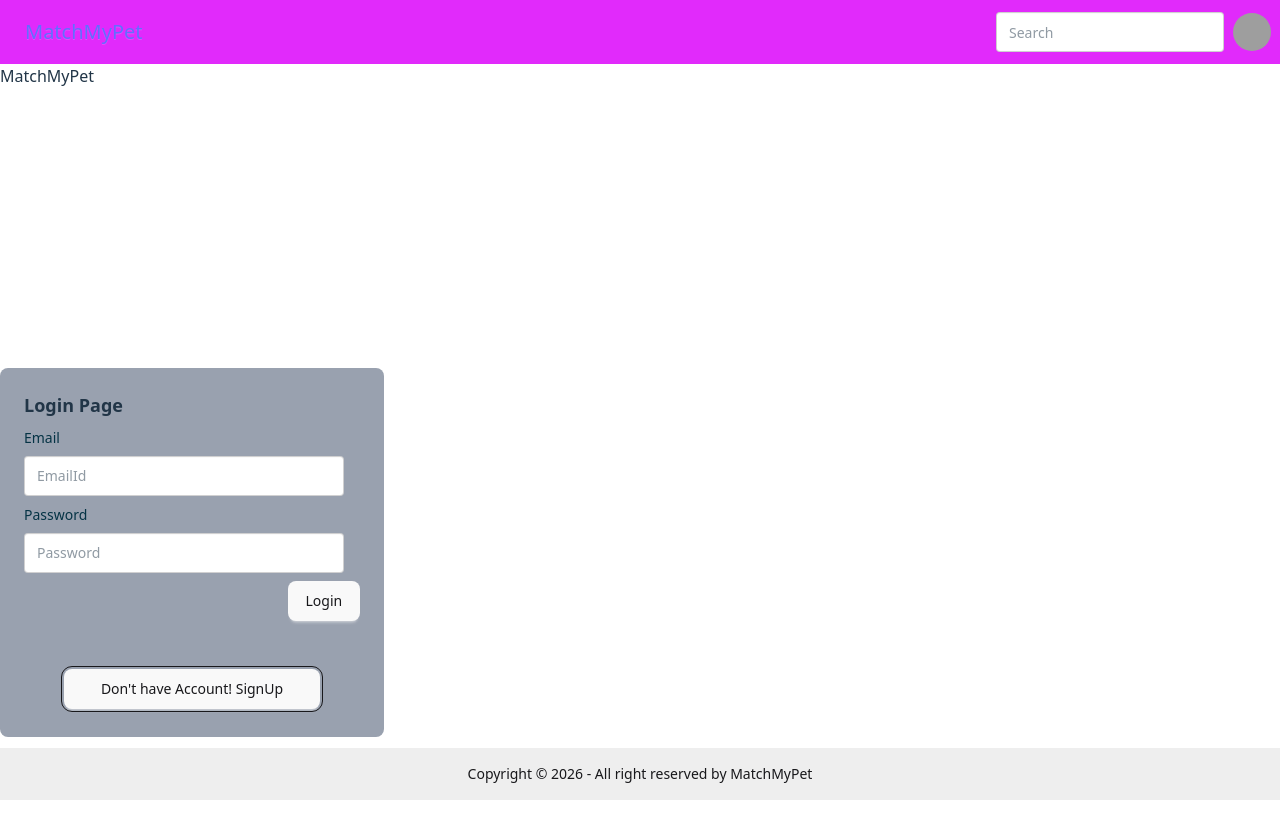
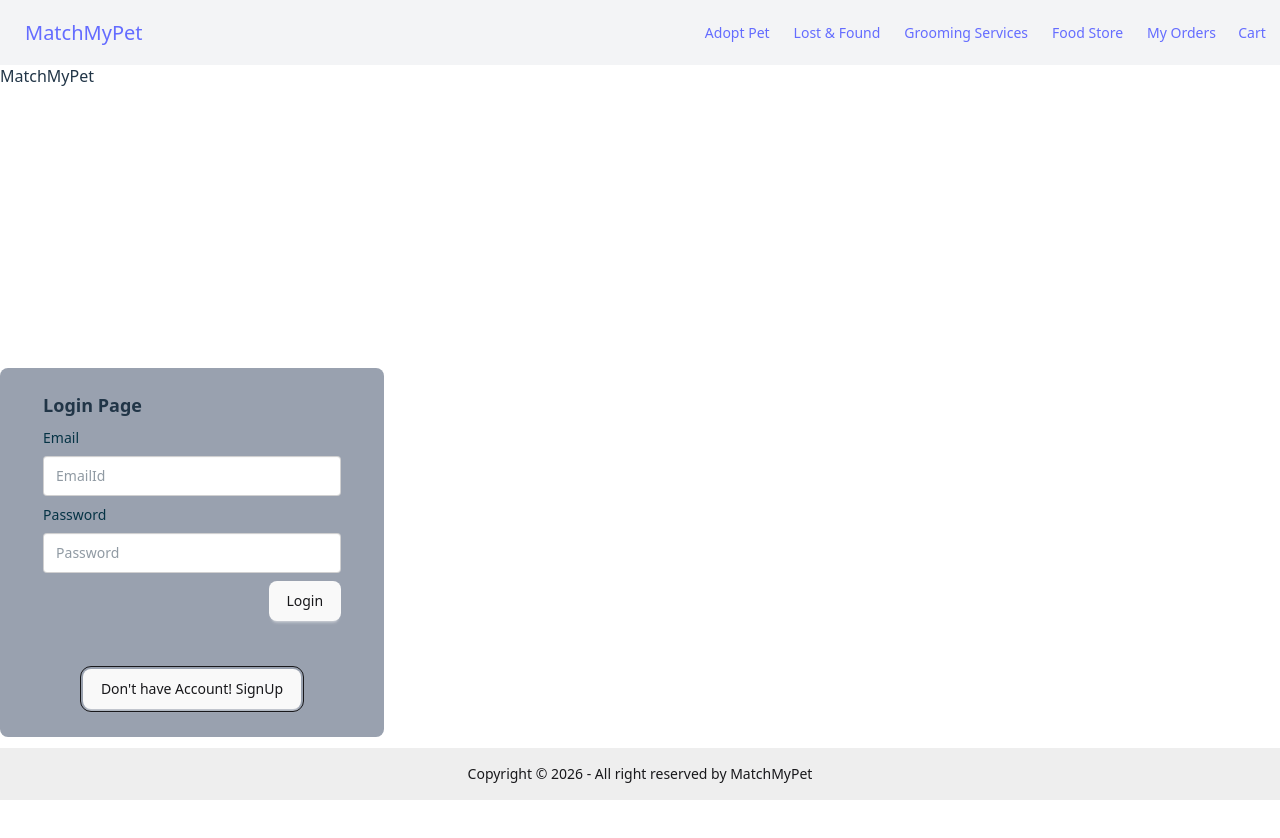
Before and after one commit to somenathde/MatchMyPet-frontend, a React (Vite) app: page /login in a window 1280 px wide. Shown: the top 838 px of the page. Built offline with nearby package versions, Linux system fonts and the light colour scheme; grey boxes are pictures that could not be loaded.

Commit message:
feat:NavBar

```diff
--- a/src/App.jsx
+++ b/src/App.jsx
@@ -1,27 +1,38 @@
 
 import './App.css'
-import NavBar from './NavBar'
+import NavBar from './componants/NavBar'
 import { BrowserRouter, Routes, Route } from 'react-router-dom'
 
-import Footer from './Footer'
-import Login from './Login'
-import Body from './Body'
+import Footer from './componants/Footer'
+import Login from './componants/Login'
+import Body from './componants/Body'
+import { Provider } from 'react-redux'
+import appStore from './utils/appStore'
 
 function App() {
 
   return (
     <>
+      <Provider store={appStore}>
         <BrowserRouter>
           <NavBar />
           <Routes>
             <Route path="/" element={<Body />}>
-            <Route path="login" element={<div><Login /></div>} />
-            <Route path="signup" element={<div>Signin Page</div>} />
+              <Route path="/login" element={<div><Login /></div>} />
+              <Route path="/signup" element={<div>Signin Page</div>} />
+              <Route path="/adopt" element={<h1>Adopt Pet Page</h1>} />
+              <Route path="/lost-and-found" element={<h1>Lost & Found Page</h1>} />
+              <Route path="/grooming" element={<h1>Grooming Services Page</h1>} />
+              <Route path="/stores" element={<h1>Food Store Page</h1>} />
+              <Route path="/orders" element={<h1>Orders Page</h1>} />
+              <Route path="/profile" element={<h1>profile Page</h1>} />
+              <Route path="/logout" element={<h1>You have successfully logged out Page</h1>} />
 
             </Route>
           </Routes>
           <Footer />
         </BrowserRouter>
+      </Provider>
 
 
 
--- a/src/Login.jsx
+++ /dev/null
@@ -1,35 +0,0 @@
-import axios from 'axios';
-import React, { useState } from 'react'
-import { useNavigate } from 'react-router-dom';
-
-const Login = () => {
-  const[emailId,setEmailId]=useState("");
-  const[password,setPassword]=useState("");
-  const navigate=useNavigate();
-  const handleLogin=async()=>{
-    try {
-      await axios.post(import.meta.env.VITE_SERVER_URL+"/auth/login",{emailId,password},{withCredentials:true})
-    } catch (error) {
-      console.error(error)
-    }
-  }
-  return (
-    <div className='min-h-screen flex items-center  mx-auto'>
-      <div className="card bg-gray-400 text-shadow-gray-950 w-96 ">
-        <div className="card-body">
-          <h2 className="card-title">Login Page</h2>
-          <label className="label text-cyan-950">Email</label>
-          <input type="email" className="input" placeholder="EmailId" value={emailId} onChange={(e)=>setEmailId(e.target.value)} />
-          <label className="label text-cyan-950">Password</label>
-          <input type="password" className="input" placeholder="Password" value={password} onChange={(e)=>setPassword(e.target.value)}/>
-          <div className="card-actions justify-end">
-            <button className="btn" onClick={handleLogin}>Login</button>
-          </div>
-          <button className="btn outline m-10 mb-1" onClick={()=>navigate("/signup")}>Don't have Account! SignUp</button>
-        </div>
-
-      </div></div>
-  )
-}
-
-export default Login
--- a/src/NavBar.jsx
+++ /dev/null
@@ -1,37 +0,0 @@
-import React from 'react'
-
-const NavBar = () => {
-  return (
-    <div className="navbar  bg-fuchsia-500 fixed top-0 left-0 w-full">
-  <div className="flex-1">
-    <a className="btn btn-ghost text-xl">MatchMyPet</a>
-  </div>
-  <div className="flex gap-2">
-    <input type="text" placeholder="Search" className="input input-bordered w-24 md:w-auto" />
-    <div className="dropdown dropdown-end">
-      <div tabIndex={0} role="button" className="btn btn-ghost btn-circle avatar">
-        <div className="w-10 rounded-full">
-          <img
-            alt="Tailwind CSS Navbar component"
-            src="https://img.daisyui.com/images/stock/photo-1534528741775-53994a69daeb.webp" />
-        </div>
-      </div>
-      <ul
-        tabIndex="-1"
-        className="menu menu-sm dropdown-content bg-base-100 rounded-box z-1 mt-3 w-52 p-2 shadow">
-        <li>
-          <a className="justify-between">
-            Profile
-            <span className="badge">New</span>
-          </a>
-        </li>
-        <li><a>Settings</a></li>
-        <li><a>Logout</a></li>
-      </ul>
-    </div>
-  </div>
-</div>
-  )
-}
-
-export default NavBar
--- /dev/null
+++ b/src/componants/Login.jsx
@@ -0,0 +1,40 @@
+import axios from 'axios';
+import React, { useState } from 'react'
+import { useDispatch } from 'react-redux';
+import { useNavigate } from 'react-router-dom';
+import { addUser } from '../utils/userSlice';
+
+const Login = () => {
+  const [emailId, setEmailId] = useState("");
+  const [password, setPassword] = useState("");
+  const navigate = useNavigate();
+  const dispatch = useDispatch()
+  const handleLogin = async () => {
+    try {
+      const res = await axios.post(import.meta.env.VITE_SERVER_URL + "/auth/login", { emailId, password }, { withCredentials: true });
+      dispatch(addUser(res.data.user))
+     navigate("/")
+    } catch (error) {
+      console.error(error)
+    }
+  }
+  return (
+    <div className='min-h-screen flex items-center  mx-auto'>
+      <div className="card bg-gray-400 text-shadow-gray-950 w-96 items-center">
+        <div className="card-body">
+          <h2 className="card-title">Login Page</h2>
+          <label className="label text-cyan-950">Email</label>
+          <input type="email" className="input" placeholder="EmailId" value={emailId} onChange={(e) => setEmailId(e.target.value)} />
+          <label className="label text-cyan-950">Password</label>
+          <input type="password" className="input" placeholder="Password" value={password} onChange={(e) => setPassword(e.target.value)} />
+          <div className="card-actions justify-end">
+            <button className="btn" onClick={handleLogin}>Login</button>
+          </div>
+          <button className="btn outline m-10 mb-1" onClick={() => navigate("/signup")}>Don't have Account! SignUp</button>
+        </div>
+
+      </div></div>
+  )
+}
+
+export default Login
--- /dev/null
+++ b/src/componants/NavBar.jsx
@@ -0,0 +1,66 @@
+import React from 'react'
+import { useSelector } from 'react-redux'
+import { Link } from "react-router-dom";
+
+
+const NavBar = () => {
+  const user = useSelector(store => store.user)
+  console.log(user)
+  return (
+    <div className="navbar  bg-gray-100 fixed top-0 left-0 w-full ">
+      <div className="flex-1">
+        <div>
+          <Link to="/" className="btn btn-ghost text-xl"> MatchMyPet </Link>
+        </div>
+      </div>
+      <div className=" md:flex">
+        <ul className="menu menu-horizontal px-1 text-white font-medium">
+          <li>
+            <Link to="/adopt">Adopt Pet</Link>
+          </li>
+          <li>
+            <Link to="/lost-and-found">Lost & Found</Link>
+          </li>
+          <li>
+            <Link to="/grooming">Grooming Services</Link>
+          </li>
+          <li>
+            <Link to="/stores">Food Store</Link>
+          </li>
+          <li>
+            <Link to="/orders">My Orders</Link>
+          </li>
+        </ul>
+      </div>
+
+      <div className="flex gap-2">
+        <Link to="/cart" className="btn btn-ghost btn-circle relative">Cart</Link>
+        {user && (
+
+          <div className="dropdown dropdown-end flex ">
+            <p className='px-4 '>Welcome, {user.firstName}</p>
+            <div tabIndex={0} role="button" className="btn btn-ghost btn-circle avatar">
+              <div className="w-10 rounded-full">
+                <img
+                  alt="Tailwind CSS Navbar component"
+                  src="https://img.daisyui.com/images/stock/photo-1534528741775-53994a69daeb.webp" />
+              </div>
+            </div>
+            <ul
+              tabIndex="-1"
+              className="menu menu-sm dropdown-content bg-base-100 rounded-box z-1 mt-3 w-52 p-2 shadow">
+              <li>
+                <Link to="/profile">Profile</Link>
+              </li>
+              <li><a>Settings</a></li>
+              <li>
+                <Link to="/logout">Logout</Link>
+              </li>
+            </ul>
+          </div>)}
+      </div>
+    </div>
+  )
+}
+
+export default NavBar
```
Also changed, not shown: src/componants/Body.jsx (renamed from src/Body.jsx), src/componants/Footer.jsx (renamed from src/Footer.jsx). Lines whose indentation alone changed are shown as unchanged.
